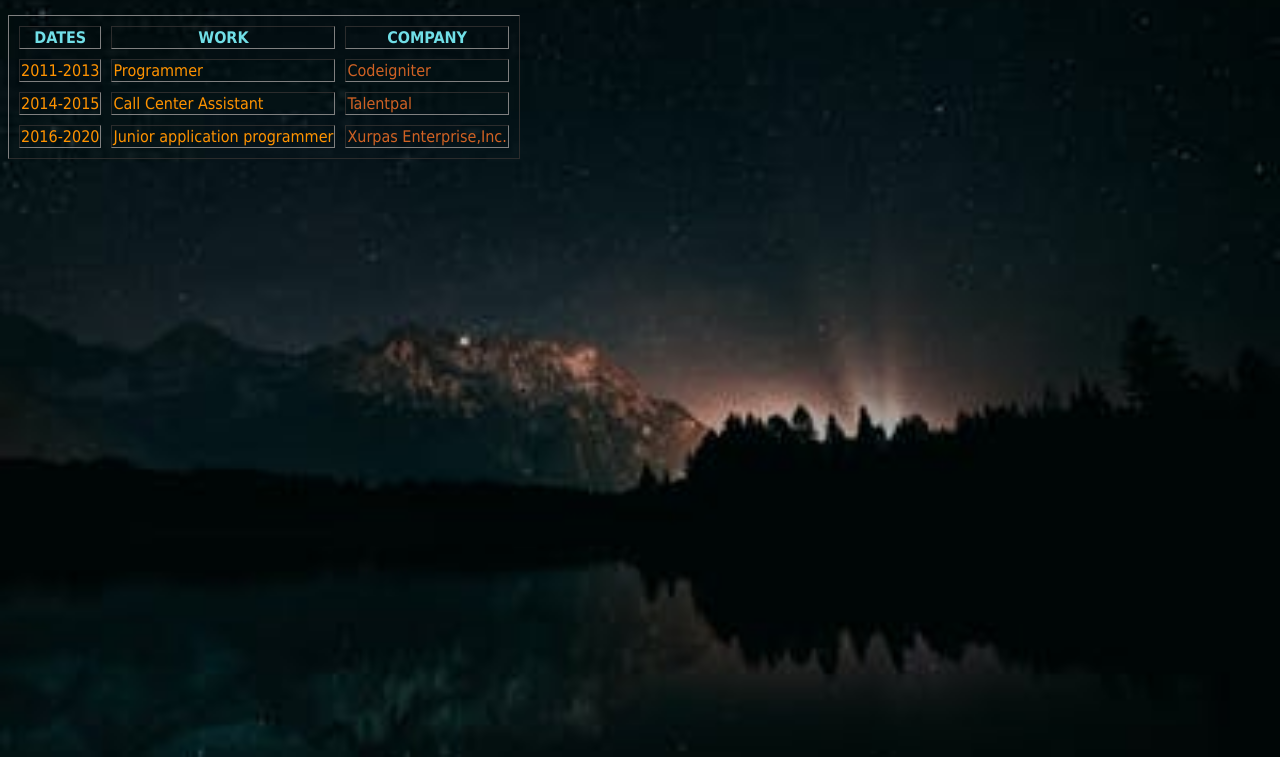
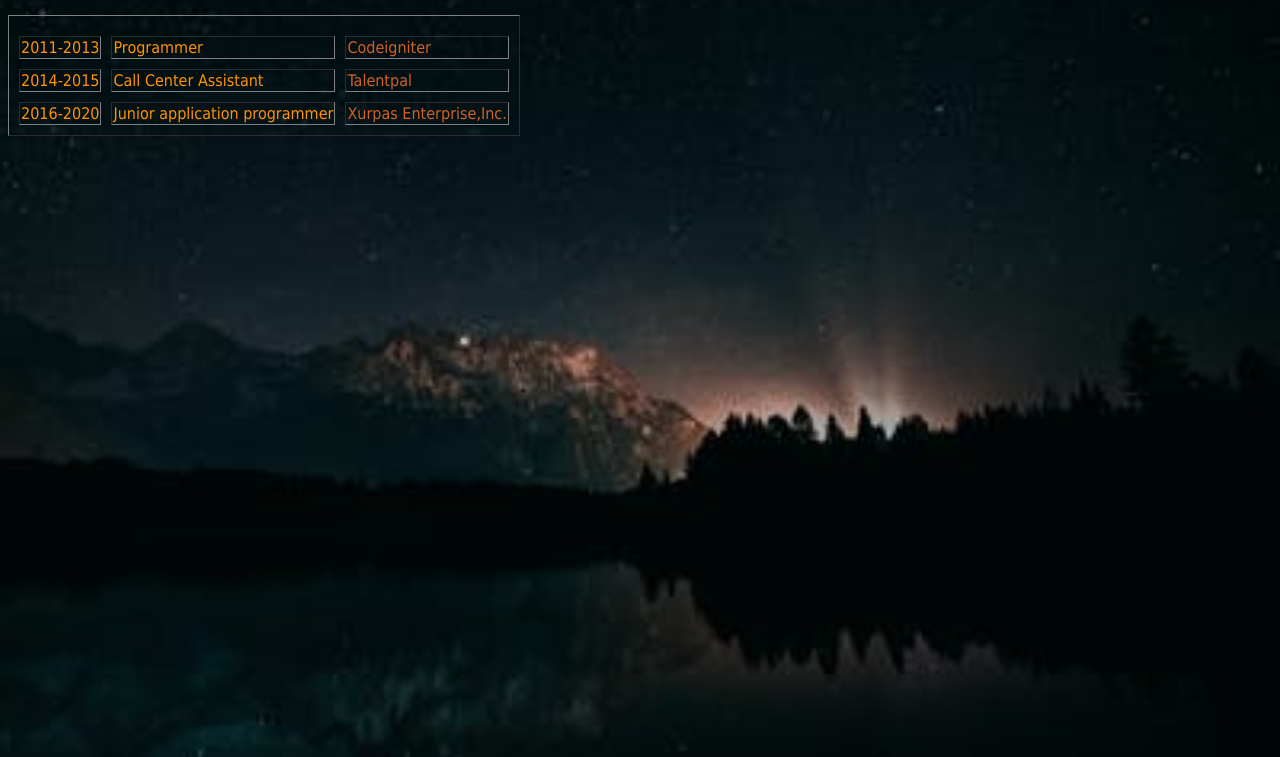
Before and after one commit to SimonJu/Cv2, a plain HTML site: page WorkExperience.html in a window 1280 px wide. Shown: the part 43-800 px from the top of the page. Drawn offline with Linux system fonts and the light colour scheme.

Commit message:
Update WorkExperience.html

```diff
--- a/WorkExperience.html
+++ b/WorkExperience.html
@@ -11,9 +11,7 @@
 <table border="1" cellspacing="10">
 	<thead>
 <tr>
-	<th id= "list3">DATES</th>
-	<th id= "list3">WORK</th>
-	<th id= "list3">COMPANY</th>
+
 	</tr>
 </thead>
 </tr>
```
